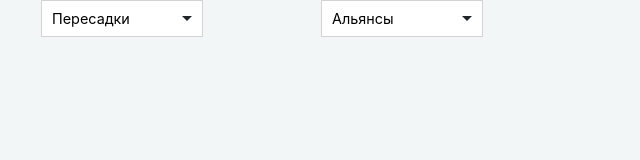
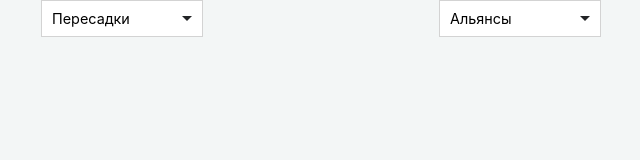
Before and after one commit to Igor-OK/settings-cra, a React (Create React App) app: page / in a window 1280 px wide. Shown: the top 160 px of the page, without its empty margins (319-959 px from the left). Built offline with nearby package versions, Linux system fonts and the light colour scheme.

Commit message:
left/right head position fixed

```diff
--- a/src/CustomAlignSelector.js
+++ b/src/CustomAlignSelector.js
@@ -22,23 +22,23 @@ class CustomAlignSelector extends Component {
     render() {
         if(this.props.headAlign === 'left'){
             return (
-                <BigBorder>
-                    <BorderLeft onClick = {this.activation}>
+                <BigBorderLeft>
+                    <Border onClick = {this.activation}>
                         <SelectorText text={this.props.header} />
                         <SelectorArrow active = {this.state.active} />
-                    </BorderLeft>
+                    </Border>
                     {!this.state.active? null : <SelectorBody align={this.props.bodyAlign}> {this.props.children} </SelectorBody>}
-                </BigBorder>
+                </BigBorderLeft>
             );
         } else if(this.props.headAlign === 'right'){
             return (
-                <BigBorder>
-                    <BorderRight onClick = {this.activation}>
+                <BigBorderRight>
+                    <Border onClick = {this.activation}>
                         <SelectorText text={this.props.header} />
                         <SelectorArrow active = {this.state.active} />
-                    </BorderRight>
+                    </Border>
                     {!this.state.active? null : <SelectorBody align={this.props.bodyAlign}> {this.props.children} </SelectorBody>}
-                </BigBorder>
+                </BigBorderRight>
             );
         }
 
@@ -47,15 +47,21 @@ class CustomAlignSelector extends Component {
 
 export default CustomAlignSelector;
 
-const BigBorder = styled.div`
+const BigBorderLeft = styled.div`
   width: 280px;
   display: inline-flex;
   flex-direction: column;
+  align-items: flex-start;
   margin-bottom: 20px;
 `;
-//todo floats in this compnent applied to head align
-
-const BorderLeft = styled.div`
+const BigBorderRight = styled.div`
+  width: 280px;
+  display: inline-flex;
+  flex-direction: column;
+  align-items: flex-end;
+  margin-bottom: 20px;
+`;
+const Border = styled.div`
   display: inline-flex;
   align-items: center;
   justify-content: space-between;
@@ -64,20 +70,6 @@ const BorderLeft = styled.div`
   border: 1px solid lightgrey;
   background-color: white;
   height: 15px;
-  max-width: 140px;
+  width: 140px;
   cursor: pointer;
-  float: left;
 `;
-const BorderRight = styled.div`
-  display: inline-flex;
-  align-items: center;
-  justify-content: space-between;
-  padding: 10px;
-  position: relative;
-  border: 1px solid lightgrey;
-  background-color: white;
-  height: 15px;
-  max-width: 140px;
-  cursor: pointer;
-  float: right;
-`;
```
